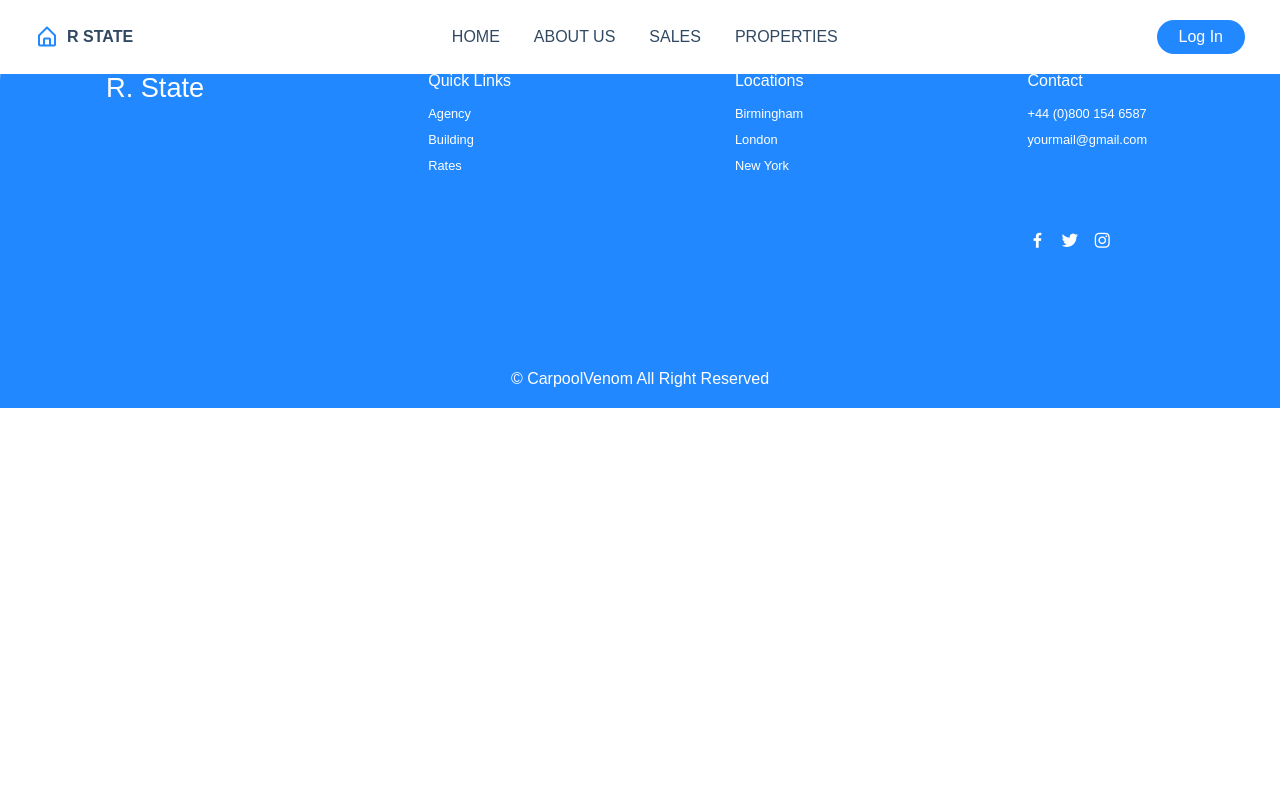
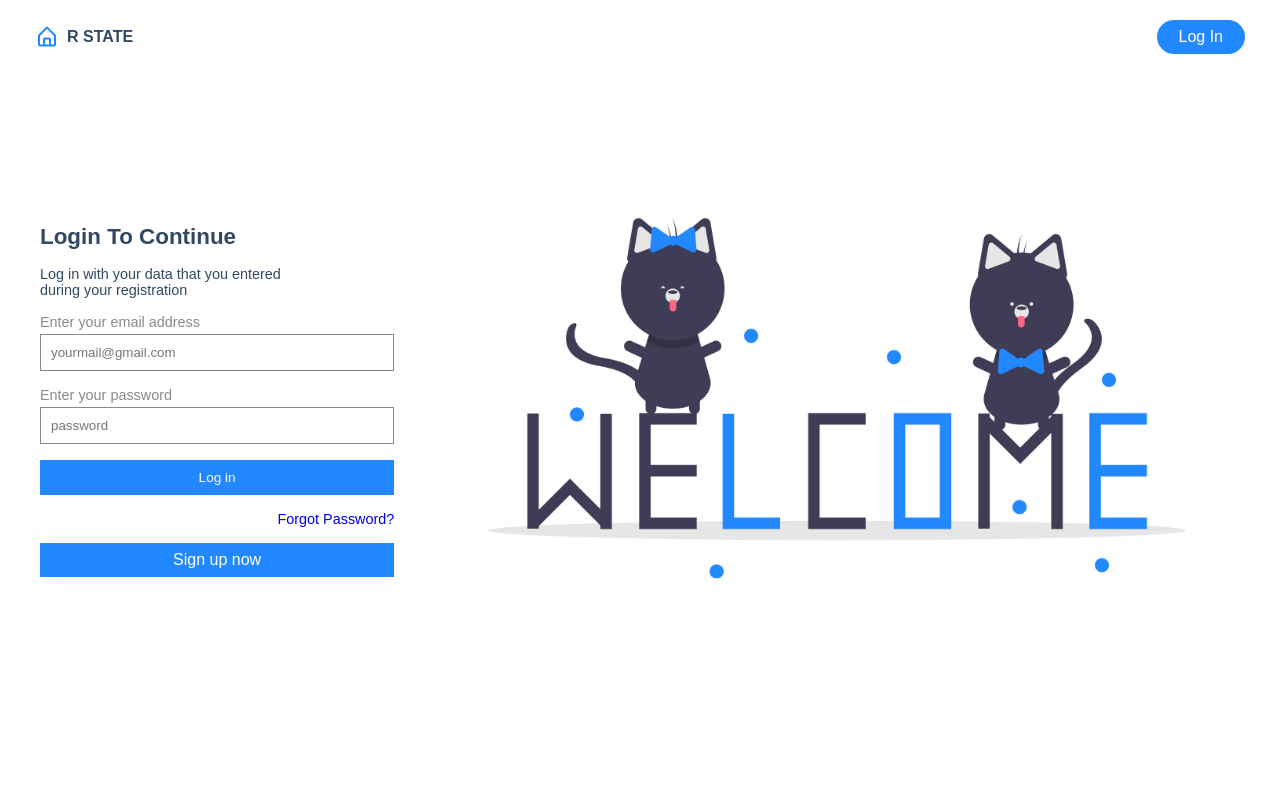
Before and after one commit to nazanin1221/Crative, a website: page sign-up.html in a window 1280 px wide. Shown: the top 798 px of the page. Drawn offline with nearby package versions, Linux system fonts and the light colour scheme; files that its build step writes are made by us from their sources.

Commit message:
add login page

```diff
--- a/Style/index.scss
+++ b/Style/index.scss
@@ -350,5 +350,59 @@ font-weight: 500;
     text-align: center;
     color: var(--bg-color);
     background-color: var(--main-color);
+}
+/* log in */
+.login-container{
+display: grid;
+grid-template-columns: 0.4fr 1fr;
+align-items: center;
+min-height:100vh;
+margin-left: 40px;
+}
+.login{
+    display: flex;
+    flex-direction: column;
+    row-gap: 1rem;
+}
+.login h2{
+    font-size:1.4rem;
+}
+.login p{
+    font-size: 0.9rem;
+}
+.login form{
+    display:flex;
+    flex-direction: column;
+}
+.login form span{
+    font-size: 0.9rem;
+    color:#8a8a8a;
+    margin-bottom: 4px;
+}
+.login form input{
+    border: 1px solid #8a8a8a;
+    outline: none;
+    padding:10px;
+    margin-bottom:1rem;
+    background-color:var(--bg-color);
+}
+.login form .buttom{
+outline:none ;
+border: none;
+background-color: var(--main-color);
+color: var(--bg-color);
+font-size: 0.85rem;
+font-weight: 500;
+}
+.login form .buttom:hover{
+    background-color: #3492fd;
+}
+.login form a{
+font-size: 0.9rem;
+text-align: right;
+}
+.login .btn{
+   border-radius: 0;
+   text-align: center;
 
 }
--- a/Style/login.html
+++ b/sign-up.html
@@ -1,3 +1,4 @@
+
 <!DOCTYPE html>
 <html lang="en">
 <head>
@@ -14,21 +15,32 @@
     <div class="nav-container">
         <!--Logo-->
         <a href="index.html" class="logo"><i class='bx  bx-home-alt'></i>R State </a>
-            <!--Menu icon-->
-            <input type="checkbox" name=""  id="menu">
-            <label for="menu" <i class='bx  bx-menu' id="menu-icon"></i></label>
-            <!--nav list-->
-            <ul class="navbar">
-                <li><a href="#home">Home</a></li>
-                <li><a href="#about">About Us</a></li>
-                <li><a href="#sales">Sales</a></li>
-                <li><a href="#properties">Properties</a></li>
-            </ul>
             <!--Login in  button-->
-            <a href="#" class="btn">Log In</a>
+            <a href="login.html" class="btn">Log In</a>
         </div>
     </div>
 </header>
+<!--log in-->
+<div class="login-container">
+    <div class="login">
+        <h2>Login To Continue</h2>
+        <p>Log in with your data that you entered <br> during your registration</p>
+        <!--login form-->
+        <form action="">
+            <span>Enter your email address</span>
+            <input type="email" name="" id="" placeholder="yourmail@gmail.com" required>
+            <span>Enter your password</span>
+            <input type="password" name="" id="" placeholder="password" required>
+            <input type="submit" value="Log in" class="buttom">
+            <a href="#"> Forgot Password?</a>
+        </form>
+        <a href="sign-up.html" class="btn">Sign up now</a>
+    </div>
+    <!--log in image-->
+    <div class="login-image">
+        <img src="img/login.png" alt="">
+    </div>
+</div>
 <!--Footer-->
 <section class="footer">
     <div class="footer-container container">
```
Also changed, not shown: login.html (added, +77 -0 lines), Style/index.css, 1 other file.
